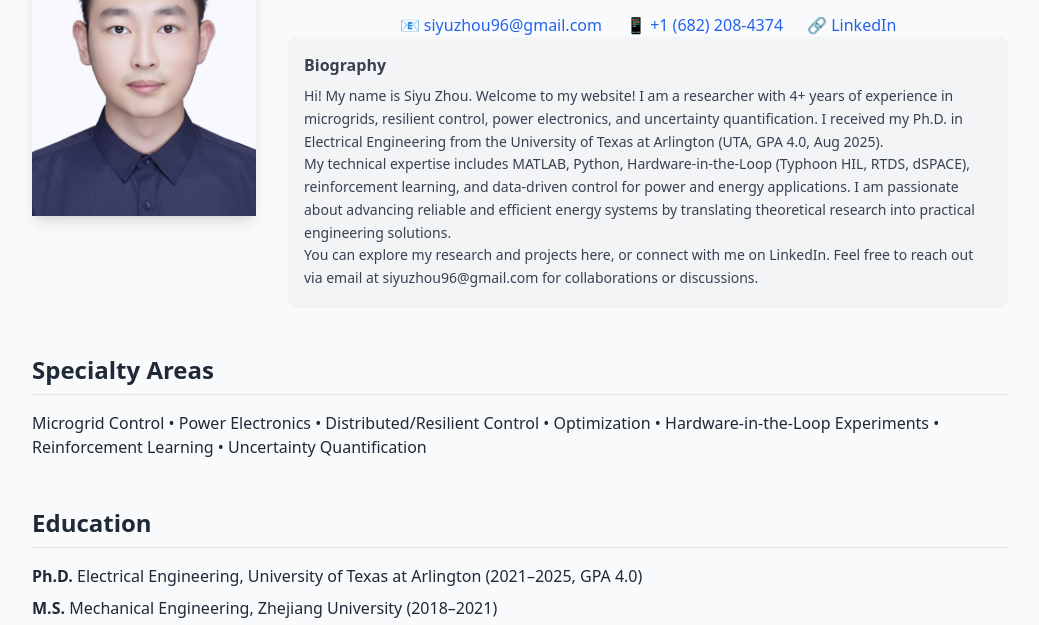
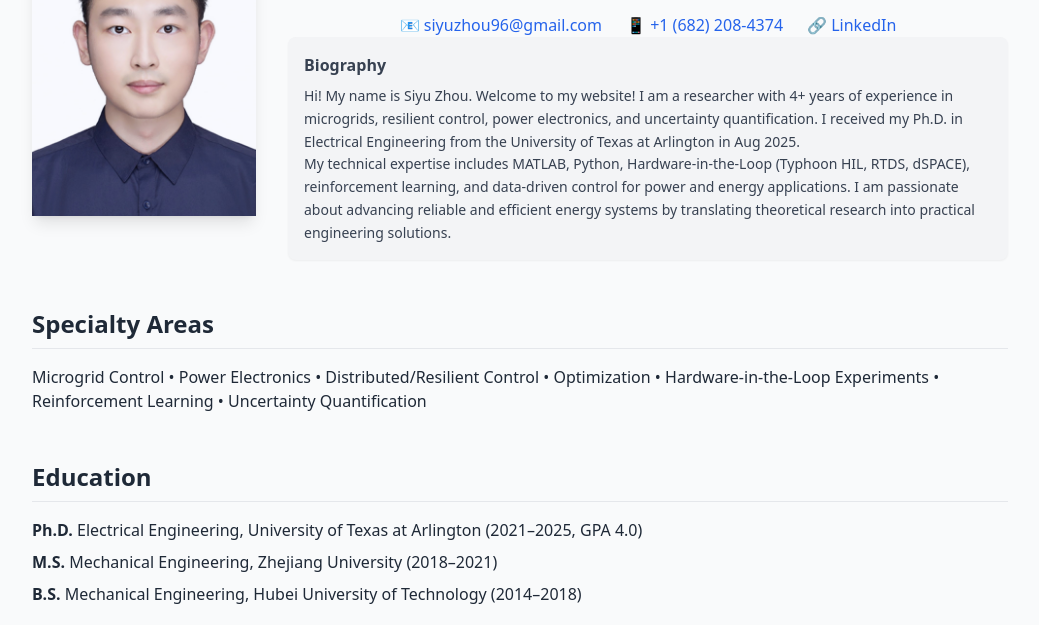
Before and after one commit to Siyuzhou11/Siyu-Zhou, a plain HTML site: page index.html in a window 1280 px wide. Shown: the part 171-796 px from the top of the page, without its empty margins (120-1159 px from the left). Drawn offline with nearby package versions, Linux system fonts and the light colour scheme.

Commit message:
Update index.html

```diff
--- a/index.html
+++ b/index.html
@@ -44,16 +44,12 @@
       <p>
         Hi! My name is Siyu Zhou. Welcome to my website! I am a researcher with 4+ years of experience in microgrids,
         resilient control, power electronics, and uncertainty quantification. I received my Ph.D. in Electrical Engineering
-        from the University of Texas at Arlington (UTA, GPA 4.0, Aug 2025).
+        from the University of Texas at Arlington in Aug 2025.
       <p>
         My technical expertise includes MATLAB, Python, Hardware-in-the-Loop (Typhoon HIL, RTDS, dSPACE),
         reinforcement learning, and data-driven control for power and energy applications. I am passionate
         about advancing reliable and efficient energy systems by translating theoretical research into
         practical engineering solutions.
-      <p>
-        You can explore my research and projects here, or connect with me on LinkedIn. Feel free to reach out via
-        email at siyuzhou96@gmail.com for collaborations or discussions.
-
       </p>
     </div>
   </div>
```
